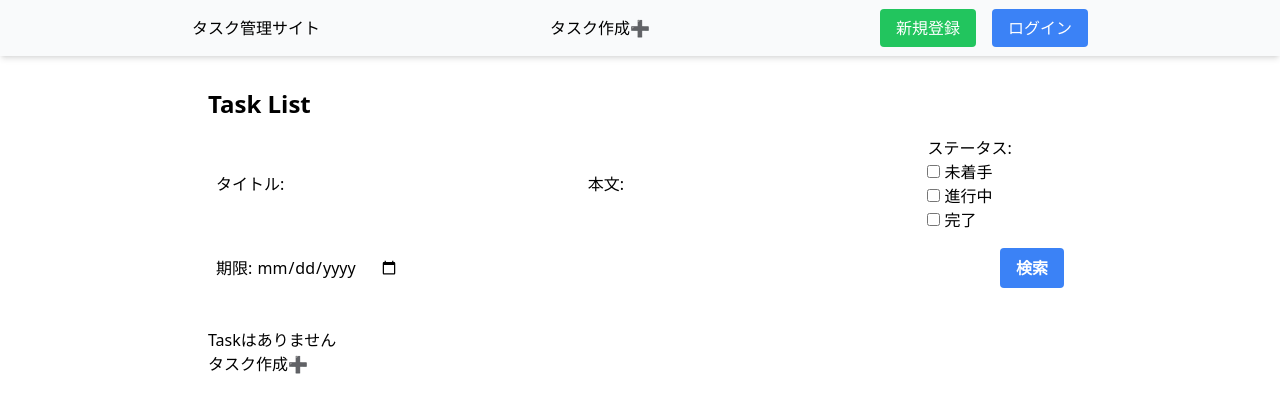
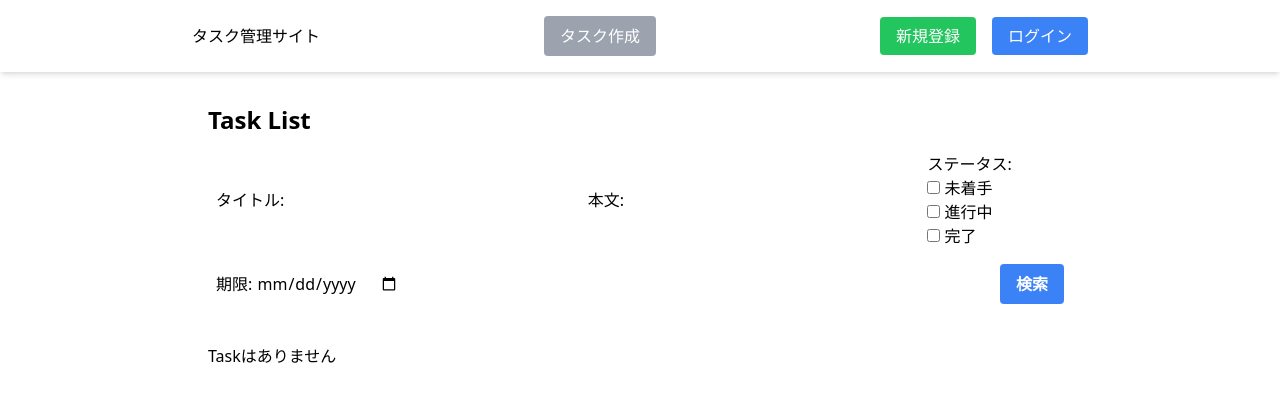
Before and after one commit to nibuno/djangoTaskApp, a Django app: page /task/ in a window 1280 px wide. Shown: the top 413 px of the page. Run offline with Django 4.2, Linux system fonts and the light colour scheme; data that the repository does not hold is empty; some libraries are stand-ins or nearby versions.

Commit message:
タスク作成もボタン風に修正 1つで良さそうなのでlist部分も削除

```diff
--- a/mysite/tasks/templates/base.html
+++ b/mysite/tasks/templates/base.html
@@ -7,15 +7,15 @@
     <title>{% block title %}Task管理サイト{% endblock %}</title>
     {% tailwind_css %}
 </head>
-<header class="bg-gray-50 shadow-md p-4">
+<header class="shadow-md p-4">
     <nav class="w-full">
         <div class="flex justify-between max-w-4xl mx-auto">
             <div class="flex items-center">
                 <a href="{% url 'task_list' %}">タスク管理サイト</a>
             </div>
-            <div class="flex items-center">
+            <div class="flex items-center px-4 py-2 bg-gray-400 text-white rounded hover:bg-gray-700 transition duration-300 ease-in-out">
                 <a href="{% url 'task_create' %}">
-                    タスク作成➕
+                    タスク作成
                 </a>
             </div>
             <div class="flex items-center">
--- a/mysite/tasks/templates/task/task_list.html
+++ b/mysite/tasks/templates/task/task_list.html
@@ -38,8 +38,5 @@
     {% if tasks|length == 0 %}
         <p>Taskはありません</p>
     {% endif %}
-    <a href="{% url 'task_create' %}">
-        タスク作成➕
-    </a>
 </div>
 {% endblock %}
```
